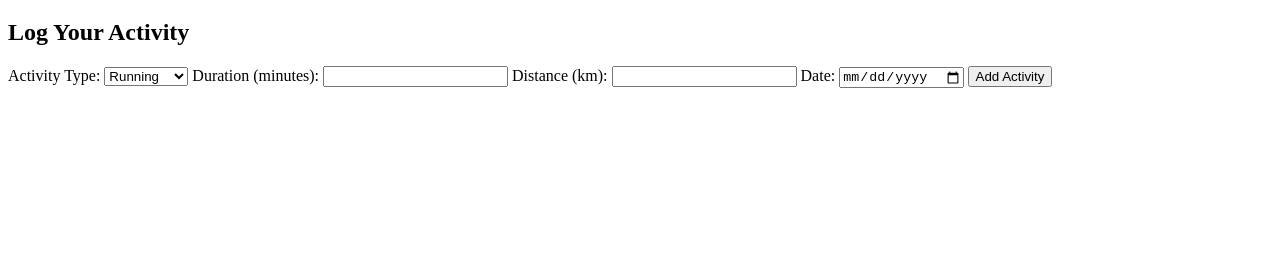
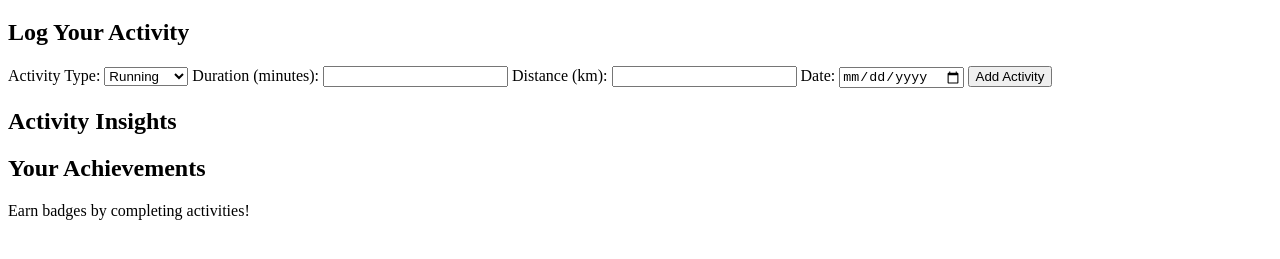
Before and after one commit to agodahdev/FitTracker, a plain HTML site: page index.html in a window 1280 px wide. Shown: the part 61-320 px from the top of the page. Drawn offline with Linux system fonts and the light colour scheme.

Commit message:
added the charts and badge sections

```diff
--- a/index.html
+++ b/index.html
@@ -37,13 +37,27 @@
             </form>
          </section>
 
-         <!---->
+         <!-- Section for charts-->
+         <section id="charts">
+            <h2>Activity Insights</h2>
+            <div id="chart-containter">
 
+            <!-- Dynamic chart content will de displayed here-->
 
+            </div>
 
+         <!-- Section for badges-->
+         <section id="badges">
+            <h2> Your Achievements</h2>
+            <div id="badge-container">
 
+                <!-- Dynamic badge will appear here-->
+                <p> Earn badges by completing activities!</p>
+
+            </div>
 
     </main>
+    <!-- linking Javascript file-->
     <script src="assets/js/app.js"></script>
 </body>
 </html>
```
